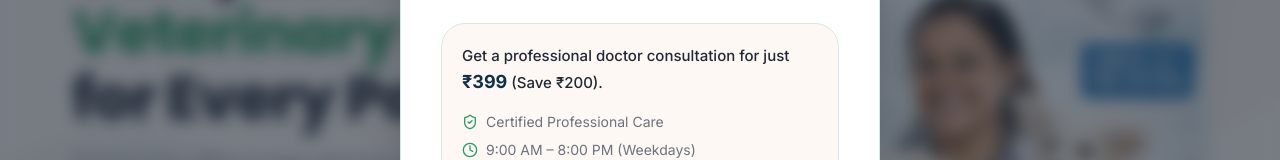
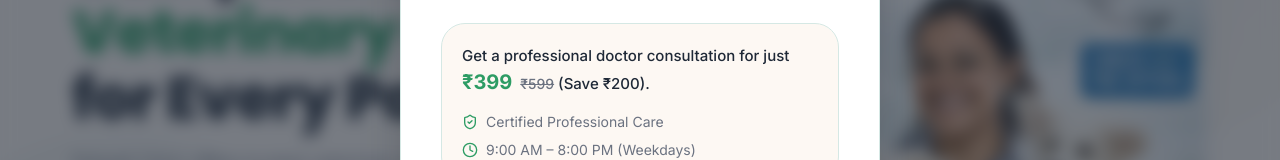
Before and after one commit to Prithvee905/pet-well-clinic, a React (Vite) app: page / in a window 1280 px wide. Shown: the part 288-448 px from the top of the page. Built offline with nearby package versions, Linux system fonts and the light colour scheme.

Commit message:
Update booking modal with slash price and fix redirect closure

```diff
--- a/src/components/ui/AutoBookingModal.jsx
+++ b/src/components/ui/AutoBookingModal.jsx
@@ -64,7 +64,7 @@ export default function AutoBookingModal() {
               <div className="space-y-6 mb-8">
                 <div className="bg-bg-blush rounded-2xl p-5 border border-border-soft">
                   <p className="text-[15px] text-text-dark font-medium leading-relaxed mb-4">
-                    Get a professional doctor consultation for just <span className="text-primary font-bold text-lg">₹399</span> (Save ₹200).
+                    Get a professional doctor consultation for just <span className="text-secondary font-bold text-xl">₹399</span> <span className="text-sm text-text-muted line-through ml-1">₹599</span> (Save ₹200).
                   </p>
                   <div className="flex flex-col gap-2">
                     <div className="flex items-center gap-2 text-sm text-text-muted">
--- a/src/components/ui/Button.jsx
+++ b/src/components/ui/Button.jsx
@@ -111,7 +111,7 @@ export default function Button({
 
   if (to) {
     return (
-      <Link to={to} className={wrapperClasses}>
+      <Link to={to} className={wrapperClasses} onClick={onClick}>
         <MagneticContent {...sharedProps}>{content}</MagneticContent>
       </Link>
     );
```
